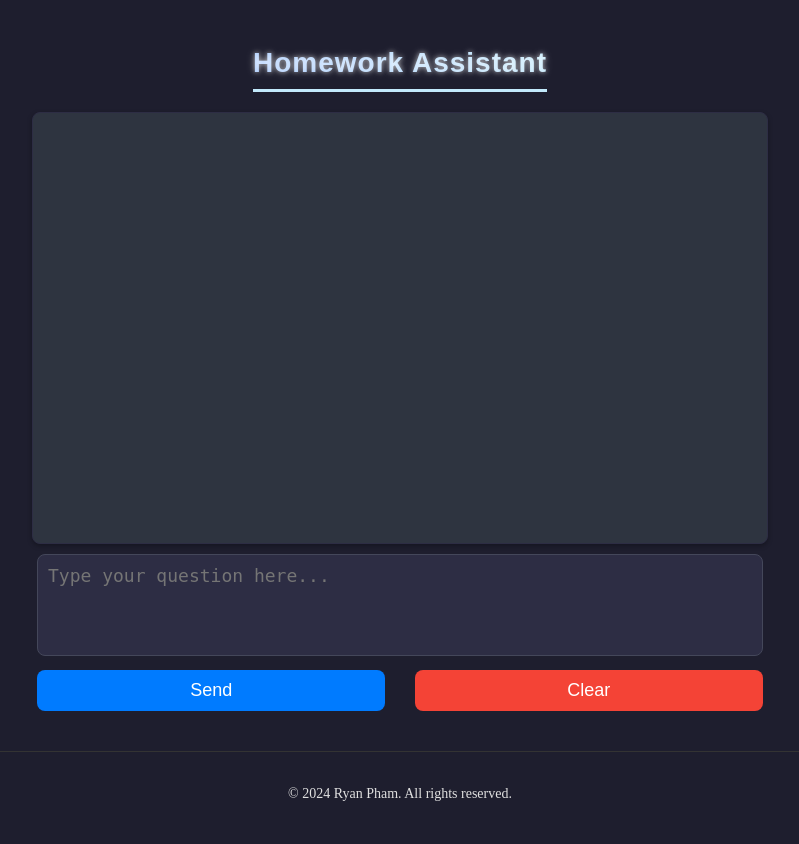
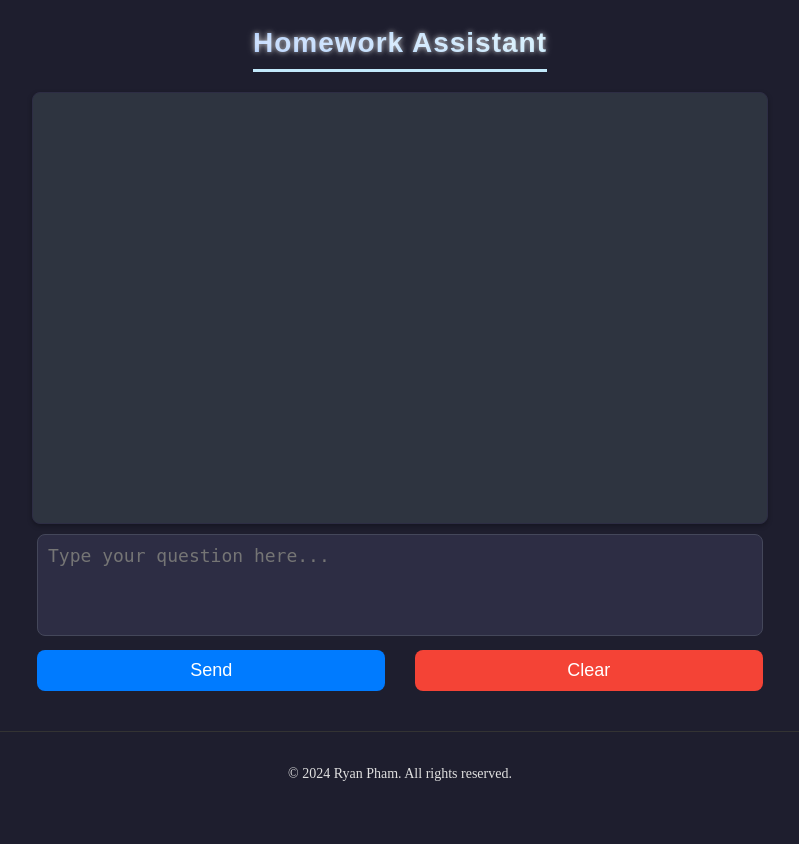
Before and after one commit to ryantpham/homework-helper, a Flask app: page / in a window 1280 px wide. Shown: the whole page, without its empty margins (240-1039 px from the left). After the commit the page ends 781 px from the top, so only its background shows below. Run offline with Flask 2, Linux system fonts and the light colour scheme.

Commit message:
updated content

```diff
--- a/templates/index.html
+++ b/templates/index.html
@@ -27,6 +27,7 @@ body{
     max-width: 600px;
     margin: 0 auto;
     padding: 20px;
+    padding-top: 0px;
     display: flex;
     flex-direction: column;
     align-items: center;
```
Also changed, not shown: README.md.
